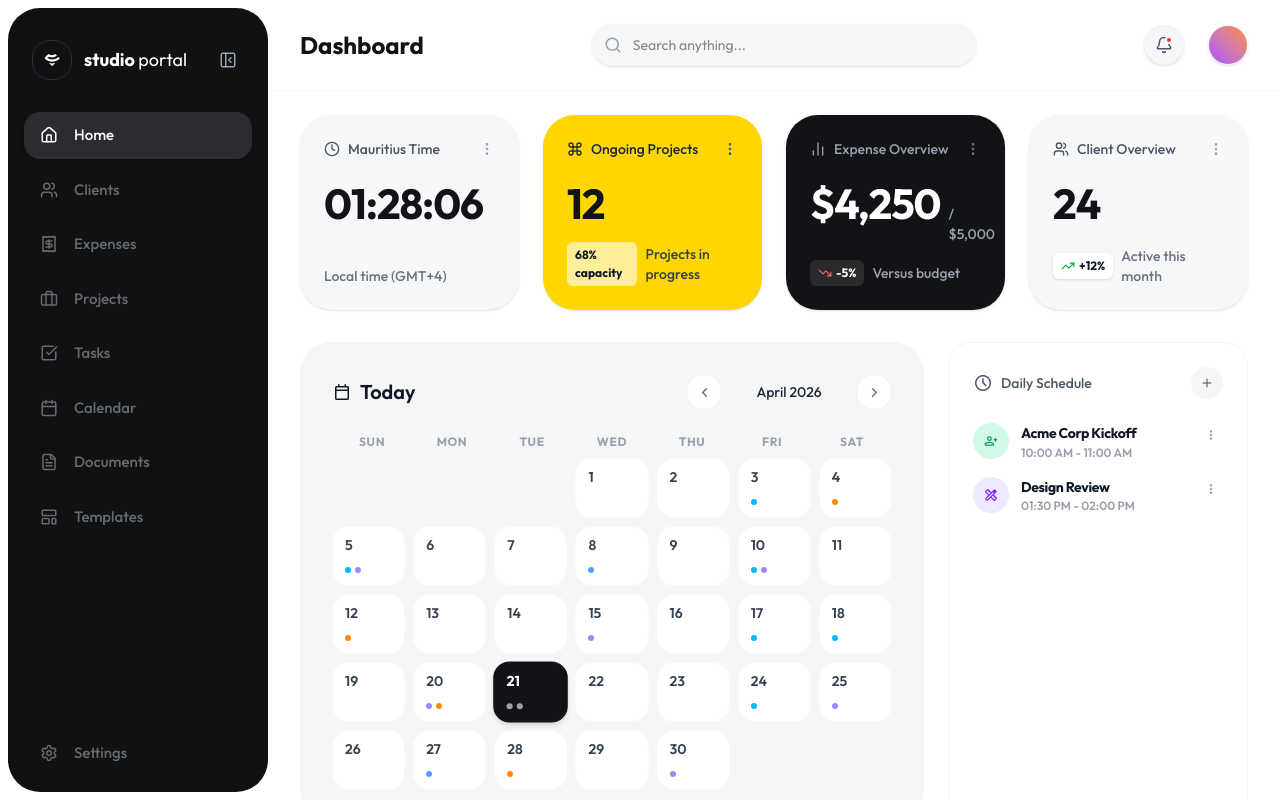
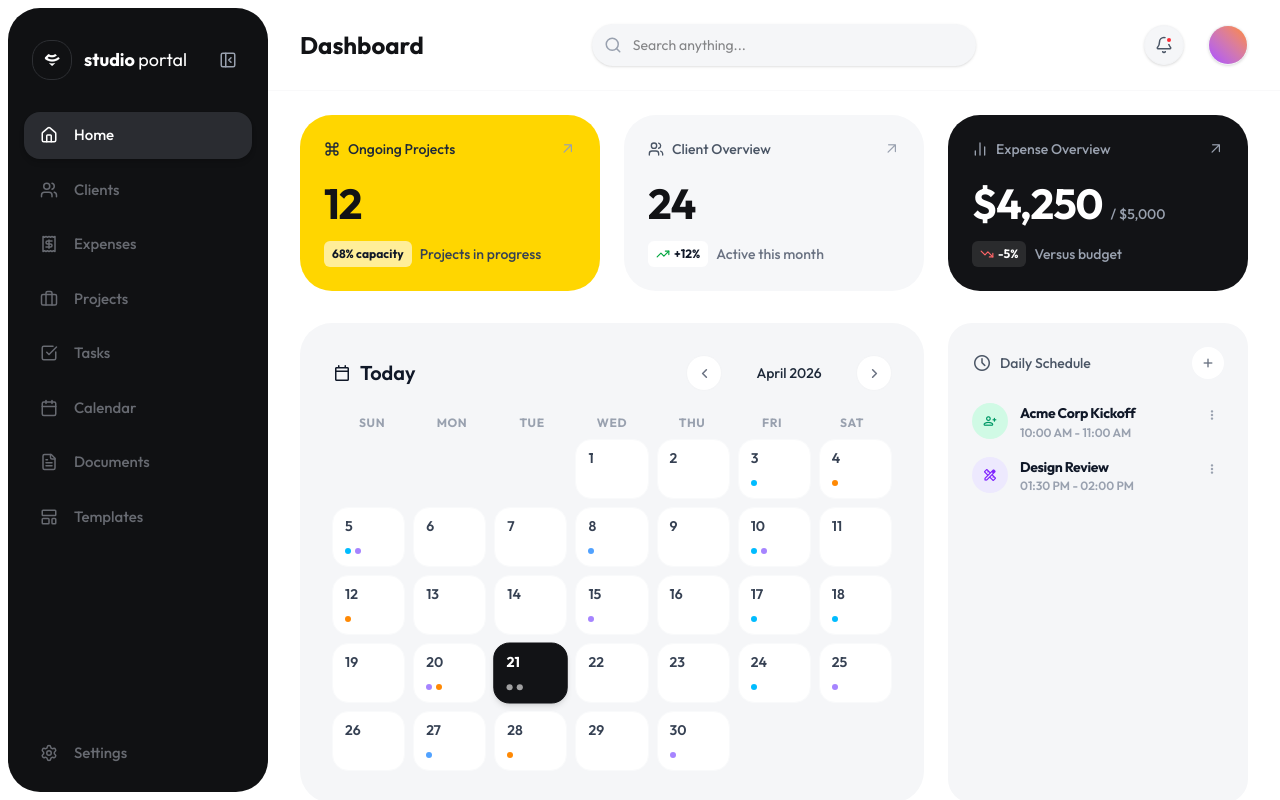
Before and after one commit to Vish-Studio/studio-portal, a React (Vite) app: page / in a window 1280 px wide. Built offline with nearby package versions, Linux system fonts and the light colour scheme.

Commit message:
fix: dashboard structure.

```diff
--- a/src/components/calendar/calendar.tsx
+++ b/src/components/calendar/calendar.tsx
@@ -86,7 +86,7 @@ export default function Calendar() {
   );
 
   return (
-    <div className="grid grid-cols-1 lg:grid-cols-3 gap-6">
+    <div className="calendar grid grid-cols-1 lg:grid-cols-3 gap-6">
 
       {/* Calendar grid — spans 2 of 3 columns */}
       <div className="lg:col-span-2 bg-(--color-surface) rounded-[32px] p-6 sm:p-8 flex flex-col gap-6">
--- a/src/components/daily-schedule/daily-schedule.tsx
+++ b/src/components/daily-schedule/daily-schedule.tsx
@@ -72,7 +72,7 @@ export default function DailySchedule({ date, events, onAddEvent, onEditEvent, o
   };
 
   return (
-    <div className="daily-schedulebg-white rounded-[24px] p-6 flex flex-col border border-gray-100">
+    <div className="daily-schedule bg-(--color-surface) rounded-[24px] p-6 flex flex-col">
       {/* Header */}
       <div className="flex items-center justify-between mb-6">
         <div className="flex items-center gap-2 text-gray-600">
@@ -83,7 +83,7 @@ export default function DailySchedule({ date, events, onAddEvent, onEditEvent, o
           <Tooltip content="Add event" side="left">
             <button
               onClick={() => setShowModal(true)}
-              className="w-8 h-8 flex items-center justify-center rounded-full bg-(--color-surface) text-gray-500 hover:bg-gray-200 hover:text-gray-800 transition-colors"
+              className="w-8 h-8 flex items-center justify-center rounded-full bg-white text-gray-500 hover:bg-gray-200 hover:text-gray-800 transition-colors"
               aria-label="Add event"
             >
               <MaterialIcon name="add" size={18} />
--- a/src/pages/Dashboard.tsx
+++ b/src/pages/Dashboard.tsx
@@ -10,6 +10,7 @@ import {
 } from 'lucide-react';
 import Layout from '../components/layout/layout';
 import Calendar from '../components/calendar/calendar';
+import MaterialIcon from '../components/ui/material-icon';
 
 export default function Dashboard() {
   return (
@@ -17,9 +18,10 @@ export default function Dashboard() {
       {/* Dashboard Grid Content */}
       <div className="flex-1 flex flex-col gap-8">
         {/* Top 4 Cards Row */}
-        <div className="grid grid-cols-1 md:grid-cols-4 gap-6">
+        <div className="grid grid-cols-1 md:grid-cols-3 gap-6">
+
           {/* Mauritius Local Time Card */}
-          <div className="bg-(--color-surface-alt) shadow-sm rounded-[32px] p-6 flex flex-col items-start gap-4">
+          {/* <div className="bg-(--color-surface-alt) shadow-sm rounded-[32px] p-6 flex flex-col items-start gap-4">
             <div className="flex w-full justify-between items-center">
               <div className="flex items-center gap-2 text-gray-600 font-medium text-sm">
                 <Clock size={16} /> Mauritius Time
@@ -30,15 +32,16 @@ export default function Dashboard() {
             <div className="flex items-center gap-2 mt-auto">
               <span className="text-sm font-medium text-gray-500">Local time (GMT+4)</span>
             </div>
-          </div>
+          </div> */}
 
           {/* Ongoing Project Overview Card */}
-          <div className="bg-(--color-accent-lime) shadow-sm rounded-[32px] p-6 flex flex-col items-start gap-4">
+          <div className="bg-(--color-accent-lime) rounded-[32px] p-6 flex flex-col items-start gap-4">
             <div className="flex w-full justify-between items-center">
               <div className="flex items-center gap-2 text-gray-800 font-medium text-sm">
                 <Command size={16} /> Ongoing Projects
               </div>
-              <MoreVertical size={16} className="text-gray-600" />
+
+              <MaterialIcon name="arrow_outward" size={16} className="text-gray-400 hover:text-gray-600 transition-colors cursor-pointer" />
             </div>
             <div className="mt-2">
               <span className="text-[42px] font-bold tracking-tight text-(--color-ink) leading-none">12</span>
@@ -51,13 +54,32 @@ export default function Dashboard() {
             </div>
           </div>
 
+          {/* Client Overview Card */}
+          <div className="bg-(--color-surface-alt)  rounded-[32px] p-6 flex flex-col items-start gap-4">
+            <div className="flex w-full justify-between items-center">
+              <div className="flex items-center gap-2 text-gray-600 font-medium text-sm">
+                <Users size={16} /> Client Overview
+              </div>
+              <MaterialIcon name="arrow_outward" size={16} className="text-gray-400 hover:text-gray-600 transition-colors cursor-pointer" />
+            </div>
+            <div className="mt-2">
+              <span className="text-[42px] font-bold tracking-tight text-(--color-ink) leading-none">24</span>
+            </div>
+            <div className="flex items-center gap-2 mt-auto">
+              <div className="flex items-center gap-1 text-[12px] font-bold text-gray-900 bg-white px-2 py-1 rounded-[6px]">
+                <TrendingUp size={14} className="text-green-600" /> +12%
+              </div>
+              <span className="text-sm font-medium text-gray-500">Active this month</span>
+            </div>
+          </div>
+
           {/* Expense Overview Card */}
-          <div className="bg-(--color-ink) shadow-sm rounded-[32px] p-6 flex flex-col items-start gap-4">
+          <div className="bg-(--color-ink) rounded-[32px] p-6 flex flex-col items-start gap-4">
             <div className="flex w-full justify-between items-center">
               <div className="flex items-center gap-2 text-gray-400 font-medium text-sm">
                 <BarChart2 size={16} /> Expense Overview
               </div>
-              <MoreVertical size={16} className="text-gray-500" />
+              <MaterialIcon name="arrow_outward" size={16} className="text-gray-400 hover:text-gray-600 transition-colors cursor-pointer" />
             </div>
             <div className="mt-2 flex items-baseline gap-2">
               <span className="text-[42px] font-bold tracking-tight text-white leading-none">$4,250</span>
@@ -68,26 +90,6 @@ export default function Dashboard() {
                 <TrendingDown size={14} className="text-red-400" /> -5%
               </div>
               <span className="text-sm font-medium text-gray-400">Versus budget</span>
-            </div>
-          </div>
-
-
-          {/* Client Overview Card */}
-          <div className="bg-(--color-surface-alt) shadow-sm rounded-[32px] p-6 flex flex-col items-start gap-4">
-            <div className="flex w-full justify-between items-center">
-              <div className="flex items-center gap-2 text-gray-600 font-medium text-sm">
-                <Users size={16} /> Client Overview
-              </div>
-              <MoreVertical size={16} className="text-gray-400" />
-            </div>
-            <div className="mt-2">
-              <span className="text-[42px] font-bold tracking-tight text-(--color-ink) leading-none">24</span>
-            </div>
-            <div className="flex items-center gap-2 mt-auto">
-              <div className="flex items-center gap-1 text-[12px] font-bold text-gray-900 bg-white px-2 py-1 rounded-[6px] shadow-sm">
-                <TrendingUp size={14} className="text-green-600" /> +12%
-              </div>
-              <span className="text-sm font-medium text-gray-500">Active this month</span>
             </div>
           </div>
         </div>
```
